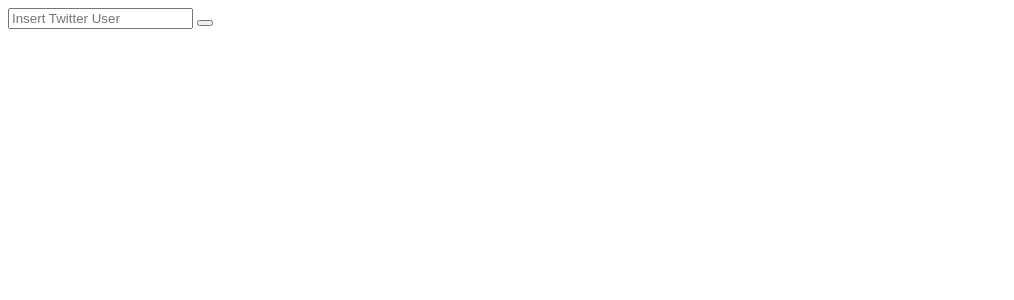
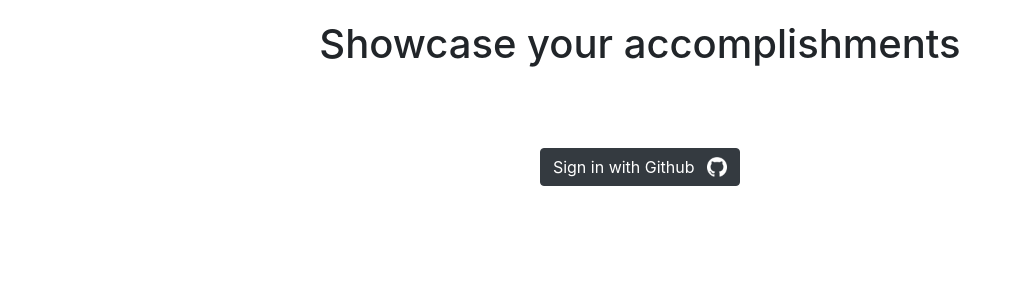
Before and after one commit to N1ght-Owls/reposi, a Python web app: template templates/index.html in a window 1280 px wide. Shown: the top 300 px of the page, without its empty margins (0-1014 px from the left). Run offline with Jinja, Linux system fonts and the light colour scheme; the template is opened without the code that fills it, so the values that code supplies are empty; some libraries are stand-ins or nearby versions.

Commit message:
landing page

```diff
--- a/templates/index.html
+++ b/templates/index.html
@@ -1,46 +1,14 @@
-<html>
-    <head>
-        <title>Markover by N1ght 0wls</title>
-    </head>
-    <body>
-        <div id="app">
-            <form>
-                <input
-                    type="text"
-                    v-model="user"
-                    placeholder="Insert Twitter User"
-                />
-                <button @click.prevent="doStuff()" value="Generate" />
-            </form>
-            <p v-if="response" v-text="response"></p>
-        </div>
-        <script src="https://cdn.jsdelivr.net/npm/vue/dist/vue.js"></script>
-        <script>
-            var app = new Vue({
-                el: "#app",
-                data: {
-                    response: null,
-                    user: "",
-                },
-                watch: {
-                    user() {
-                        console.log(this.user);
-                    },
-                },
-                methods: {
-                    async doStuff() {
-                        try {
-                            const data = await (
-                                await fetch(`/api/${user}`)
-                            ).text();
-                            this.response = data;
-                        } catch (e) {
-                            console.log(e);
-                            this.response = e;
-                        }
-                    },
-                },
-            });
-        </script>
-    </body>
+<!DOCTYPE html>
+<html lang="en" dir="ltr">
+  <head>
+    <link rel="stylesheet" href="https://aspencdn.me/bootstrap/4.4.1/css/bootstrap.min.css">
+    <meta charset="utf-8">
+    <title></title>
+  </head>
+  <body>
+    <div class="container text-center" style="margin-top:20px;">
+      <h1 style="margin-bottom:10vh;">Showcase your accomplishments</h1>
+      <a class="btn btn-dark" href="https://github.com/login/oauth/authorize?client_id=41262c068df26f834ee4/signup" ><p style="vertical-align:center;margin-bottom:0px;">Sign in with Github &ensp;<img src="img/Github.png" style="margin-top:-3px;"width="20" height="20"></img></p></a>
+    </div>
+  </body>
 </html>
```
Also changed, not shown: templates/img/GitHub.png (added).
